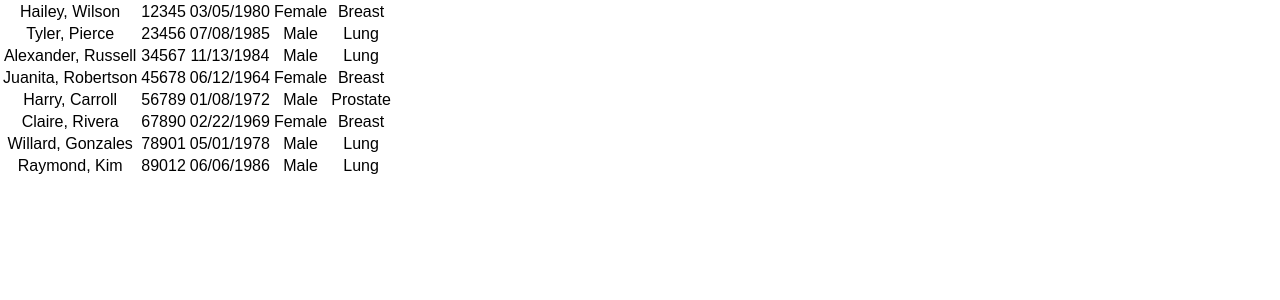
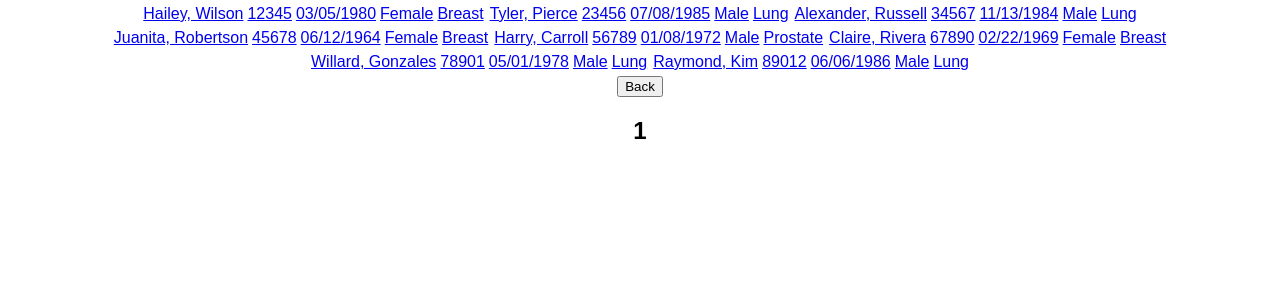
Before and after one commit to jerrywalters/react-challenge, a React (Create React App) app: page /patients/1 in a window 1280 px wide. Shown: the top 300 px of the page. Built offline with nearby package versions, Linux system fonts and the light colour scheme.

Commit message:
show single patient with route params

```diff
--- a/src/App.js
+++ b/src/App.js
@@ -5,16 +5,19 @@ import './App.css';
 import {
   BrowserRouter as Router,
   Route,
-  Link
+  Link,
+  Switch
 } from 'react-router-dom';
 
 import PatientTable from './components/PatientTable';
+import PatientSingle from './components/PatientSingle';
 
 class App extends Component {
   render() {
     return (
       <div className="App">
-        <PatientTable />
+        <Route path='/patients' component={PatientTable}/>
+        <Route path='/patients/:patientId' component={PatientSingle}/>
       </div>
     );
   }
--- a/src/components/PatientRow.js
+++ b/src/components/PatientRow.js
@@ -1,5 +1,6 @@
 import React from 'react';
 import patients from '../patients.json';
+import { Link } from 'react-router-dom';
 
 const PatientRow = (props) => {
     return (
--- a/src/components/PatientSingle.js
+++ b/src/components/PatientSingle.js
@@ -1,12 +1,11 @@
 import React from 'react';
 
-const PatientSingle = () => {
+const PatientSingle = (props) => {
     return (
         <div>
             <button>Back</button>
             <div className="patient-single__info">
-                <h2>Patient Name</h2>
-
+                <h2>{props.match.params.patientId}</h2>
             </div>
         </div>
     )
--- a/src/components/PatientTable.js
+++ b/src/components/PatientTable.js
@@ -2,9 +2,11 @@ import React from 'react';
 
 import patients from '../patients.json';
 import PatientRow from './PatientRow';
+import { BrowserRouter as Router, Route, Link } from 'react-router-dom';
 
 const PatientTable = (props) => {
     const patientList = patients.map((patient) =>
+        <Link to={`${props.match.url}/${patient.name.last}`}>
             <PatientRow
                 firstName = {patient.name.first}
                 lastName = {patient.name.last}
@@ -12,6 +14,7 @@ const PatientTable = (props) => {
                 dob = {patient.dob}
                 sex = {patient.sex}
                 treatmentSite = {patient.treatment_site} />
+        </Link>
     );
 
     return (
--- a/src/index.js
+++ b/src/index.js
@@ -1,9 +1,13 @@
 import React from 'react';
 import ReactDOM from 'react-dom';
+import { BrowserRouter} from 'react-router-dom';
 import './index.css';
 import App from './App';
 import registerServiceWorker from './registerServiceWorker';
 
 ReactDOM.render(
-<App />, document.getElementById('root'));
+    <BrowserRouter>
+        <App />
+    </BrowserRouter>
+, document.getElementById('root'));
 registerServiceWorker();
```
Lines whose indentation alone changed are shown as unchanged.
